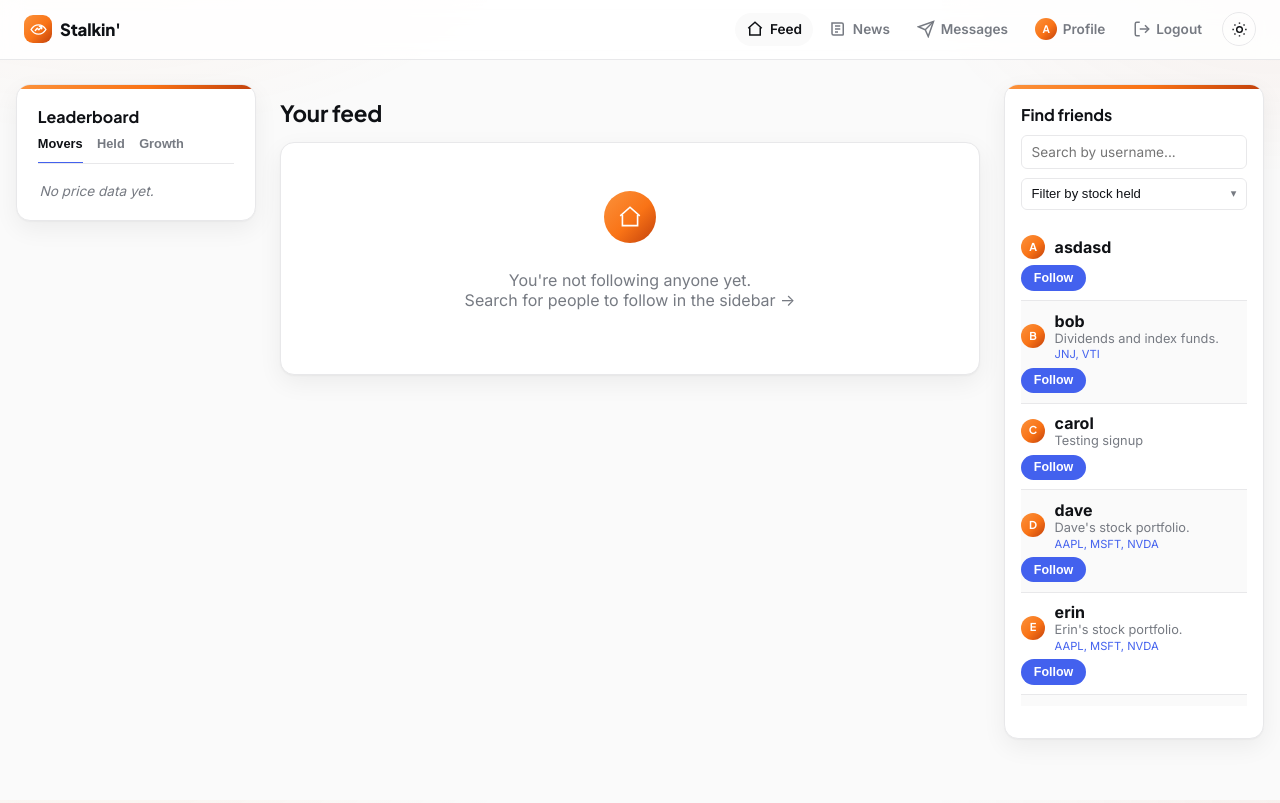
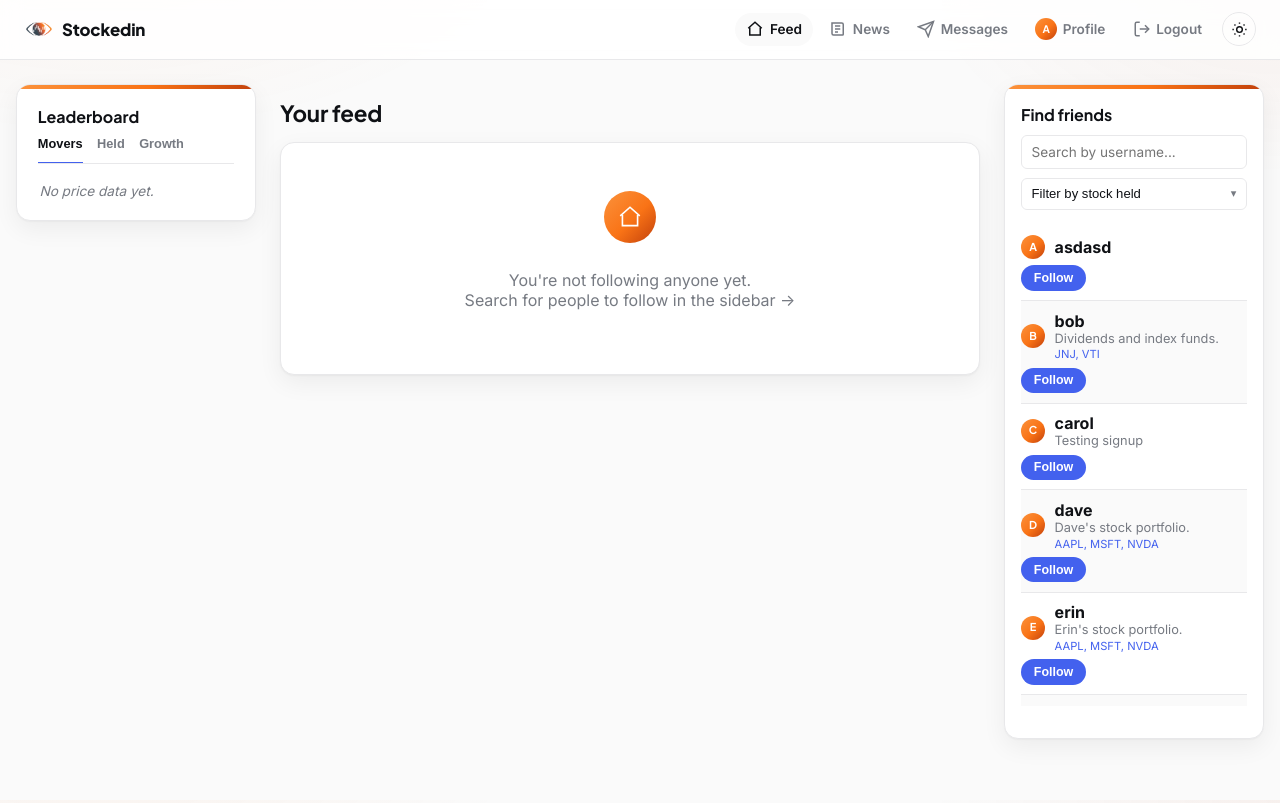
Before and after one commit to hdogcodes/stockedin, a Flask app: page / in a window 1280 px wide. Run offline with Flask 3, Linux system fonts and the light colour scheme; a user stored in the database is signed in.

Commit message:
Rename to Stockedin, add real logo replacing the SVG icon
- Rename Stalkin' -> Stockedin across templates/README to match the
  provided logo's wordmark
- Process the user-supplied PNG (static/images/): removed its cream
  background and cropped a square icon-only version for the small
  nav slot, plus a full icon+wordmark version
- Use the icon as the nav brand-mark, page favicon, and a hero mark
  on the login/signup pitch panel; drop the old SVG eye/chart icon

```diff
--- a/static/style.css
+++ b/static/style.css
@@ -98,16 +98,11 @@ body {
   letter-spacing: -0.01em;
 }
 .brand-mark {
-  display: inline-flex;
-  align-items: center;
-  justify-content: center;
-  width: 28px;
-  height: 28px;
-  border-radius: 9px;
-  background: var(--gradient);
-  color: #fff;
+  width: 30px;
+  height: 30px;
+  object-fit: contain;
+  flex-shrink: 0;
 }
-.brand-mark svg { width: 17px; height: 17px; }
 
 .nav-links { display: flex; align-items: center; gap: 0.15rem; }
 .nav-link {
@@ -938,6 +933,7 @@ a.lb-name:hover { color: var(--primary); }
   justify-content: center;
   padding: 3rem;
 }
+.auth-pitch-logo { width: 56px; height: 56px; object-fit: contain; margin-bottom: 1rem; }
 .auth-pitch h1 { font-size: 2.4rem; margin: 0 0 0.8rem; letter-spacing: -0.02em; }
 .auth-pitch p { font-size: 1.05rem; opacity: 0.92; max-width: 26em; margin: 0 0 2rem; }
 .auth-pitch-stats { list-style: none; padding: 0; margin: 0; display: flex; gap: 2rem; }
--- a/templates/base.html
+++ b/templates/base.html
@@ -3,7 +3,7 @@
 <head>
   <meta charset="utf-8">
   <meta name="viewport" content="width=device-width, initial-scale=1">
-  <title>{% block title %}Stalkin'{% endblock %}</title>
+  <title>{% block title %}Stockedin{% endblock %}</title>
   <script>
     // Applied before the stylesheet paints anything, so there's no flash
     // of the wrong theme on load.
@@ -16,20 +16,14 @@
   <link rel="preconnect" href="https://fonts.googleapis.com">
   <link rel="preconnect" href="https://fonts.gstatic.com" crossorigin>
   <link href="https://fonts.googleapis.com/css2?family=Inter:wght@400;500;600;700;800&family=Plus+Jakarta+Sans:wght@600;700;800&family=Space+Grotesk:wght@500;600;700&display=swap" rel="stylesheet">
+  <link rel="icon" type="image/png" href="{{ url_for('static', filename='images/logo-icon.png') }}">
   <link rel="stylesheet" href="{{ url_for('static', filename='style.css') }}">
 </head>
 <body>
   <nav class="navbar">
     <a class="brand" href="{{ url_for('feed') if current_user.is_authenticated else url_for('login') }}">
-      {# An eye (stalk/watch) with an upward stock trend line as the pupil — "stalk" + "stock". #}
-      <span class="brand-mark">
-        <svg viewBox="0 0 24 24" fill="none" stroke="currentColor" stroke-width="2" stroke-linecap="round" stroke-linejoin="round">
-          <path d="M1.5 12S5.5 5.5 12 5.5 22.5 12 22.5 12 18.5 18.5 12 18.5 1.5 12 1.5 12Z"/>
-          <path d="M7.5 13.5l2.8-3.2 2.2 2 4-4.3"/>
-          <path d="M13.2 7.5h3.3v3.4"/>
-        </svg>
-      </span>
-      Stalkin'
+      <img class="brand-mark" src="{{ url_for('static', filename='images/logo-icon.png') }}" alt="">
+      Stockedin
     </a>
     <div class="nav-links">
       {% if current_user.is_authenticated %}
--- a/templates/feed.html
+++ b/templates/feed.html
@@ -1,5 +1,5 @@
 {% extends "base.html" %}
-{% block title %}Feed — Stalkin'{% endblock %}
+{% block title %}Feed — Stockedin{% endblock %}
 {% block container_class %}container-wide{% endblock %}
 {% block content %}
   {% include "_ticker_tape.html" %}
--- a/templates/holding_form.html
+++ b/templates/holding_form.html
@@ -1,5 +1,5 @@
 {% extends "base.html" %}
-{% block title %}Add holding — Stalkin'{% endblock %}
+{% block title %}Add holding — Stockedin{% endblock %}
 {% block content %}
   <h1>Add a holding</h1>
   <form method="post" class="form" novalidate>
--- a/templates/login.html
+++ b/templates/login.html
@@ -1,9 +1,10 @@
 {% extends "base.html" %}
-{% block title %}Log in — Stalkin'{% endblock %}
+{% block title %}Log in — Stockedin{% endblock %}
 {% block container_class %}container-auth{% endblock %}
 {% block content %}
   <div class="auth-layout">
     <div class="auth-pitch" style="background-image: linear-gradient(rgba(10,12,20,.55), rgba(10,12,20,.75)), url('{{ auth_hero_image }}')">
+      <img class="auth-pitch-logo" src="{{ url_for('static', filename='images/logo-icon.png') }}" alt="">
       <h1>Invest out loud.</h1>
       <p>Share your real holdings, follow friends' portfolios, and see who's actually beating the market.</p>
       <ul class="auth-pitch-stats">
--- a/templates/messages_inbox.html
+++ b/templates/messages_inbox.html
@@ -1,5 +1,5 @@
 {% extends "base.html" %}
-{% block title %}Messages — Stalkin'{% endblock %}
+{% block title %}Messages — Stockedin{% endblock %}
 {% block content %}
   <h1>Messages</h1>
   {% if threads %}
--- a/templates/news.html
+++ b/templates/news.html
@@ -1,5 +1,5 @@
 {% extends "base.html" %}
-{% block title %}News — Stalkin'{% endblock %}
+{% block title %}News — Stockedin{% endblock %}
 {% block container_class %}container-wide{% endblock %}
 {% block content %}
   {% include "_ticker_tape.html" %}
--- a/templates/portfolio_form.html
+++ b/templates/portfolio_form.html
@@ -1,5 +1,5 @@
 {% extends "base.html" %}
-{% block title %}{{ "Edit" if mode == "edit" else "New" }} portfolio — Stalkin'{% endblock %}
+{% block title %}{{ "Edit" if mode == "edit" else "New" }} portfolio — Stockedin{% endblock %}
 {% block content %}
   <h1>{{ "Edit your portfolio" if mode == "edit" else "Create your portfolio" }}</h1>
   <form method="post" class="form" novalidate>
--- a/templates/profile.html
+++ b/templates/profile.html
@@ -1,5 +1,5 @@
 {% extends "base.html" %}
-{% block title %}{{ profile_user.username }} — Stalkin'{% endblock %}
+{% block title %}{{ profile_user.username }} — Stockedin{% endblock %}
 {% block content %}
   {% include "_ticker_tape.html" %}
   <header class="profile-header">
--- a/templates/signup.html
+++ b/templates/signup.html
@@ -1,9 +1,10 @@
 {% extends "base.html" %}
-{% block title %}Sign up — Stalkin'{% endblock %}
+{% block title %}Sign up — Stockedin{% endblock %}
 {% block container_class %}container-auth{% endblock %}
 {% block content %}
   <div class="auth-layout">
     <div class="auth-pitch" style="background-image: linear-gradient(rgba(10,12,20,.55), rgba(10,12,20,.75)), url('{{ auth_hero_image }}')">
+      <img class="auth-pitch-logo" src="{{ url_for('static', filename='images/logo-icon.png') }}" alt="">
       <h1>Invest out loud.</h1>
       <p>Share your real holdings, follow friends' portfolios, and see who's actually beating the market.</p>
       <ul class="auth-pitch-stats">
```
Also changed, not shown: README.md, static/images/logo-full.png (added), static/images/logo-icon.png (added).
